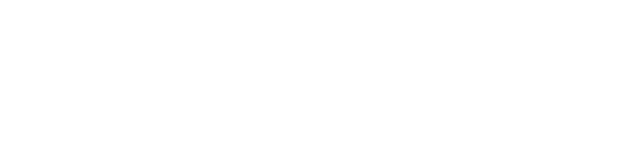
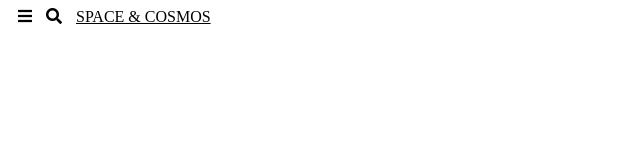
Before and after one commit to JahongirJuraqulov/New-York-Times-clone, a plain HTML site: page index.html in a window 1280 px wide. Shown: the whole page, without its empty margins (0-640 px from the left). Drawn offline with Linux system fonts and the light colour scheme.

Commit message:
Add header one

```diff
--- a/index.css
+++ b/index.css
@@ -0,0 +1,8 @@
+.ctn {
+  float: left;
+}
+
+a {
+  color: black;
+  margin-left: 10px;
+}
--- a/index.html
+++ b/index.html
@@ -3,16 +3,23 @@
 <head>
   <meta charset="UTF-8">
   <meta name="viewport" content="width=device-width, initial-scale=1.0">
+  <link rel="stylesheet" href="index.css">
+  <link rel="stylesheet" href="https://use.fontawesome.com/releases/v5.15.1/css/all.css" integrity="sha384-vp86vTRFVJgpjF9jiIGPEEqYqlDwgyBgEF109VFjmqGmIY/Y4HV4d3Gp2irVfcrp" crossorigin="anonymous">
   <title>Document</title>
 </head>
 <body>
   <header>
+    <div class="ctn">
+      <a href="#"><i class="fas fa-bars"></i></a>
+      <a href="#"><i class="fas fa-search"></i></a>
+      <a href="#"> SPACE & COSMOS</a>
+    </div>
 
   </header>
   <article>
     <section>
 
-    </seCtion>
+    </section>
   </article>
   <footer>
 
```
